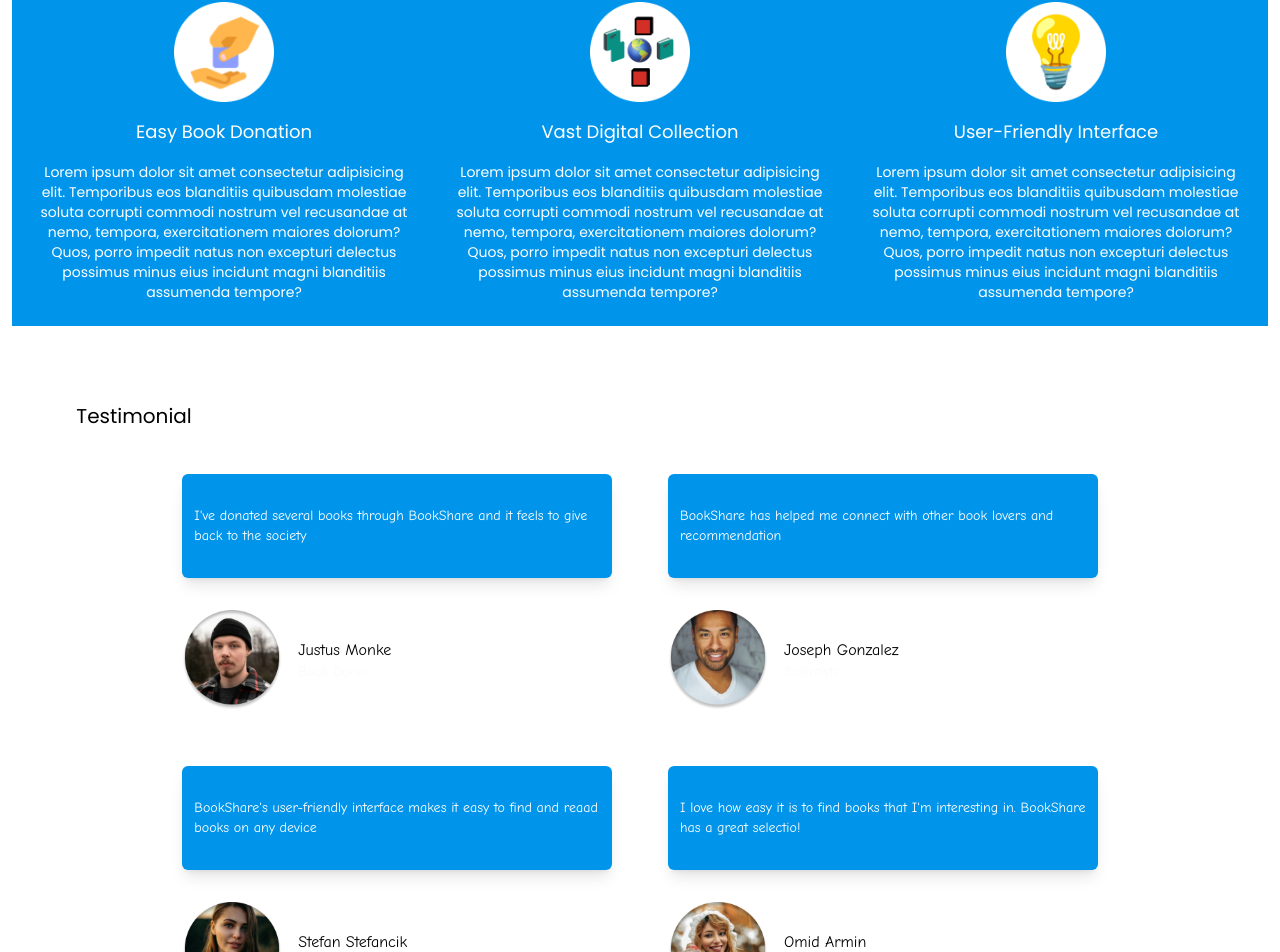
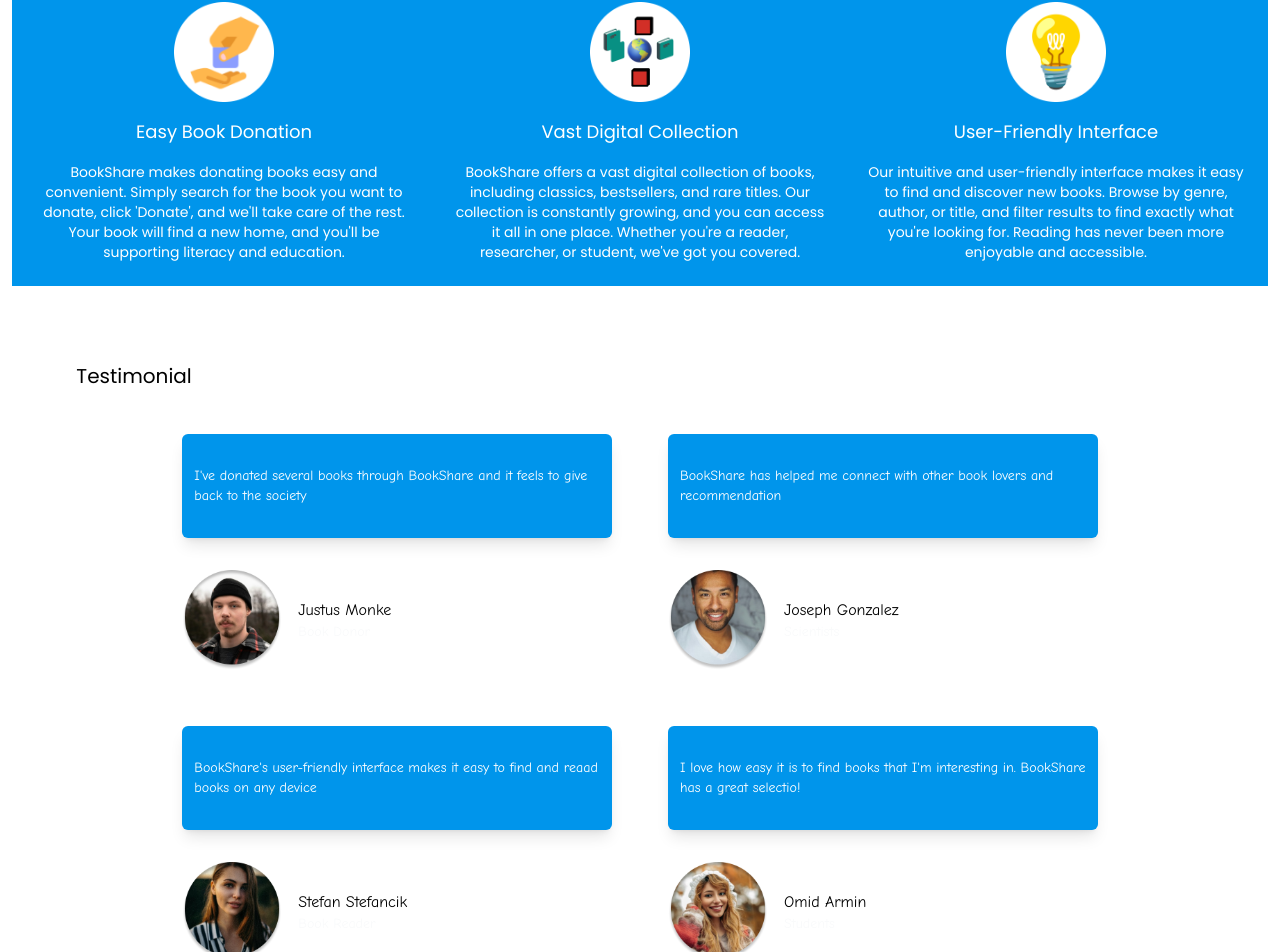
Before and after one commit to dogomayana/bookshare, a Next.js app: page / in a window 1280 px wide. Shown: the part 2118-3070 px from the top of the page. Built offline with nearby package versions, Linux system fonts and the light colour scheme.

Commit message:
Concept copywrite

```diff
--- a/app/components/HomeMain.tsx
+++ b/app/components/HomeMain.tsx
@@ -152,13 +152,16 @@ mission to spread the joy of reading
                 Easy Book Donation
               </h1>
 
+
+
+
+
               <p className="text-center text-sm text-white">
-                Lorem ipsum dolor sit amet consectetur adipisicing elit.
-                Temporibus eos blanditiis quibusdam molestiae soluta corrupti
-                commodi nostrum vel recusandae at nemo, tempora, exercitationem
-                maiores dolorum? Quos, porro impedit natus non excepturi
-                delectus possimus minus eius incidunt magni blanditiis assumenda
-                tempore?{" "}
+
+BookShare makes donating books easy and convenient. Simply search for the book you want to donate, click &apos;Donate&apos;, and we&apos;ll take care of the rest. Your book will find a new home, and you&apos;ll be supporting literacy and education.
+
+
+
               </p>
             </div>
             <div className="p-3 ">
@@ -177,12 +180,12 @@ mission to spread the joy of reading
               </h1>
 
               <p className="text-center text-sm text-white">
-                Lorem ipsum dolor sit amet consectetur adipisicing elit.
-                Temporibus eos blanditiis quibusdam molestiae soluta corrupti
-                commodi nostrum vel recusandae at nemo, tempora, exercitationem
-                maiores dolorum? Quos, porro impedit natus non excepturi
-                delectus possimus minus eius incidunt magni blanditiis assumenda
-                tempore?{" "}
+
+
+BookShare offers a vast digital collection of books, including classics, bestsellers, and rare titles. Our collection is constantly growing, and you can access it all in one place. Whether you&apos;re a reader, researcher, or student, we&apos;ve got you covered.
+
+
+
               </p>
             </div>
             <div className="p-3">
@@ -201,12 +204,12 @@ mission to spread the joy of reading
               </h1>
 
               <p className="text-center text-sm text-white">
-                Lorem ipsum dolor sit amet consectetur adipisicing elit.
-                Temporibus eos blanditiis quibusdam molestiae soluta corrupti
-                commodi nostrum vel recusandae at nemo, tempora, exercitationem
-                maiores dolorum? Quos, porro impedit natus non excepturi
-                delectus possimus minus eius incidunt magni blanditiis assumenda
-                tempore?{" "}
+
+
+
+Our intuitive and user-friendly interface makes it easy to find and discover new books. Browse by genre, author, or title, and filter results to find exactly what you're looking for. Reading has never been more enjoyable and accessible.
+
+
               </p>
             </div>
           </div>
```
